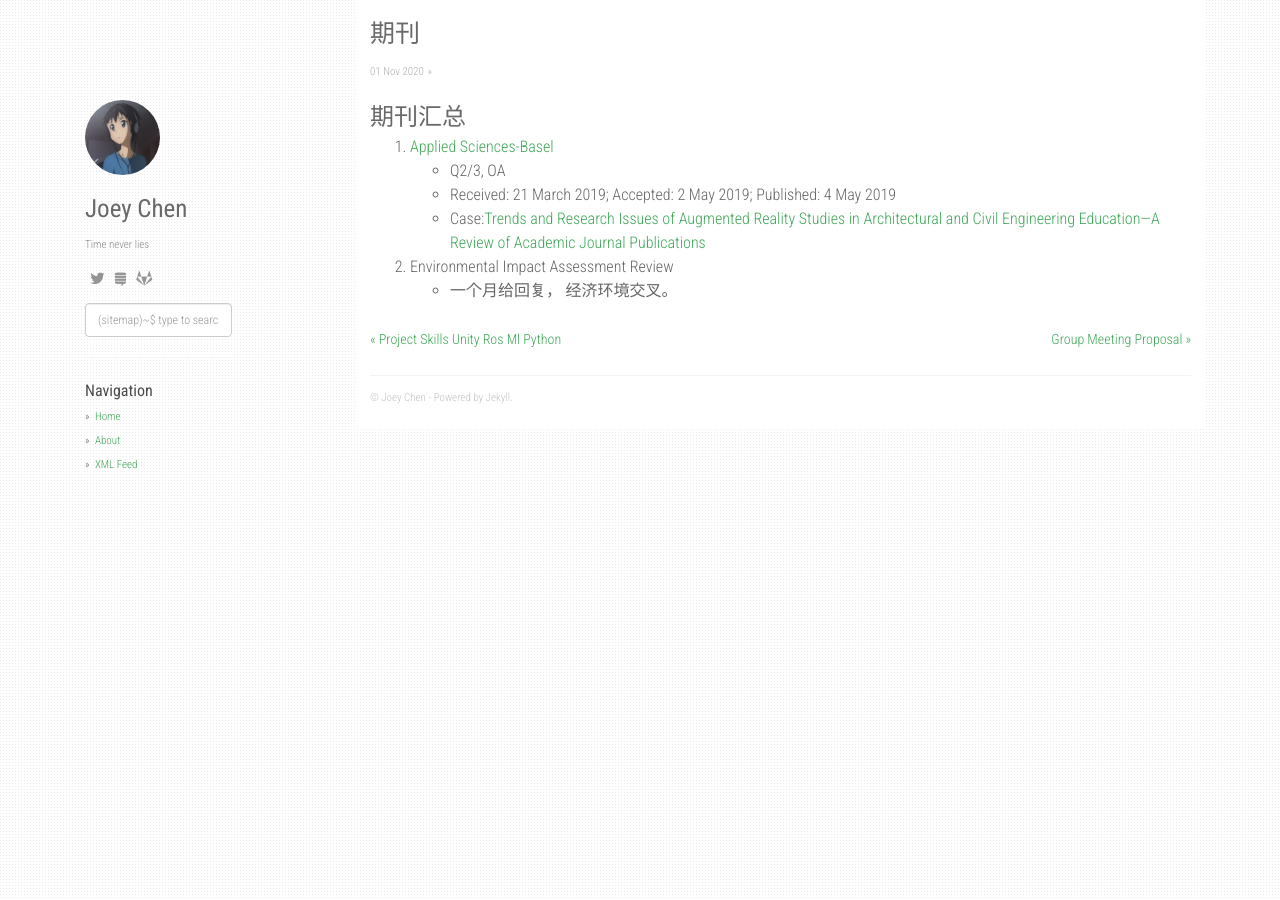
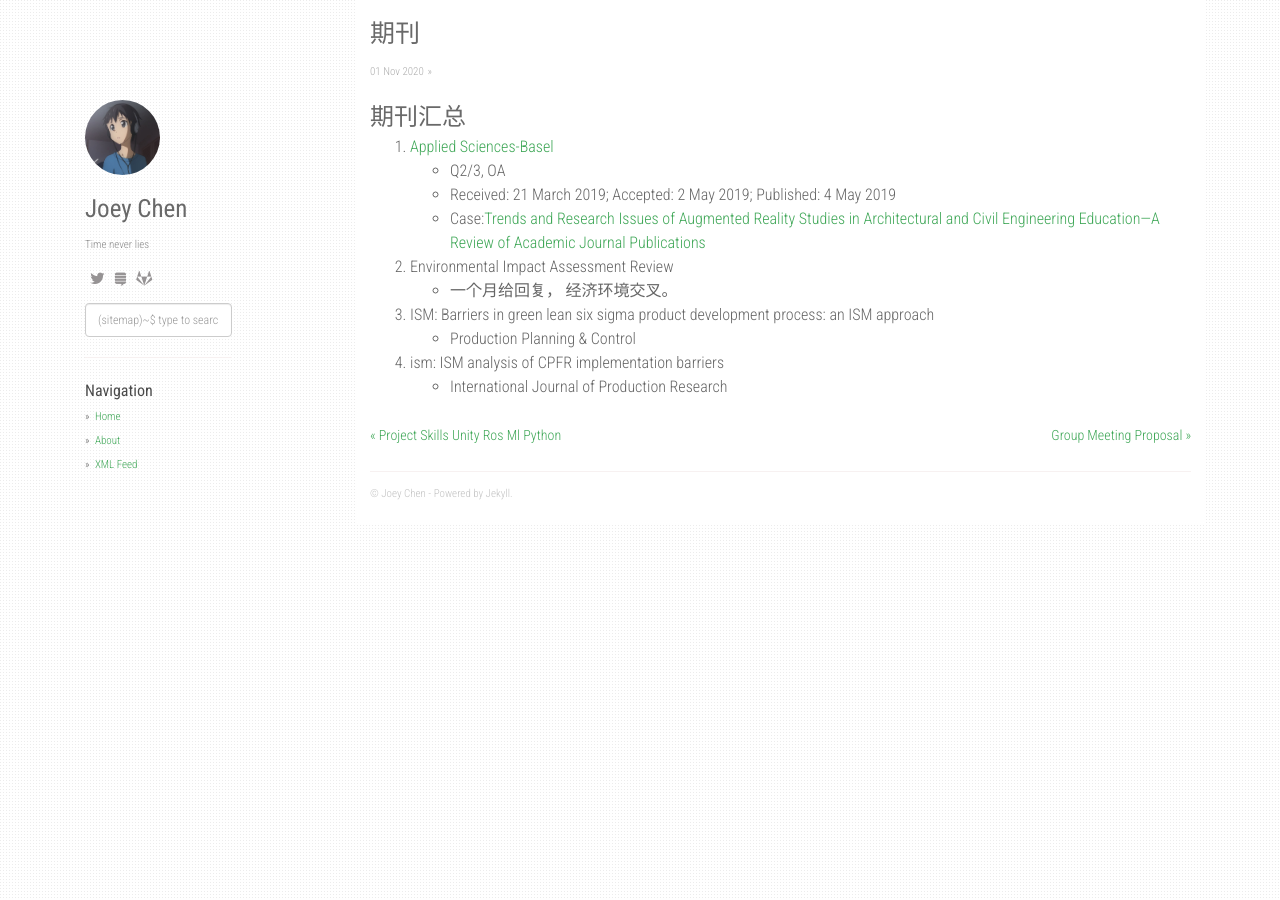
Before and after one commit to czy95/czy95.github.io, a Jekyll site: the page built from _posts/2020-11-01-期刊.md, in a window 1280 px wide. Built offline with Jekyll 4.4.1, drawn with Linux system fonts in a browser that asks for light colours; nearby versions of some CDN libraries; our own code applies the rules of GitHub Pages for plain Markdown files.

Commit message:
Update 2020-11-01-期刊.md

```diff
--- a/_posts/2020-11-01-期刊.md
+++ b/_posts/2020-11-01-期刊.md
@@ -6,3 +6,7 @@
 
 2. Environmental Impact Assessment Review
   - 一个月给回复， 经济环境交叉。
+3. ISM: Barriers in green lean six sigma product development process: an ISM approach
+  - Production Planning & Control
+4. ism: ISM analysis of CPFR implementation barriers
+  - International Journal of Production Research
```
